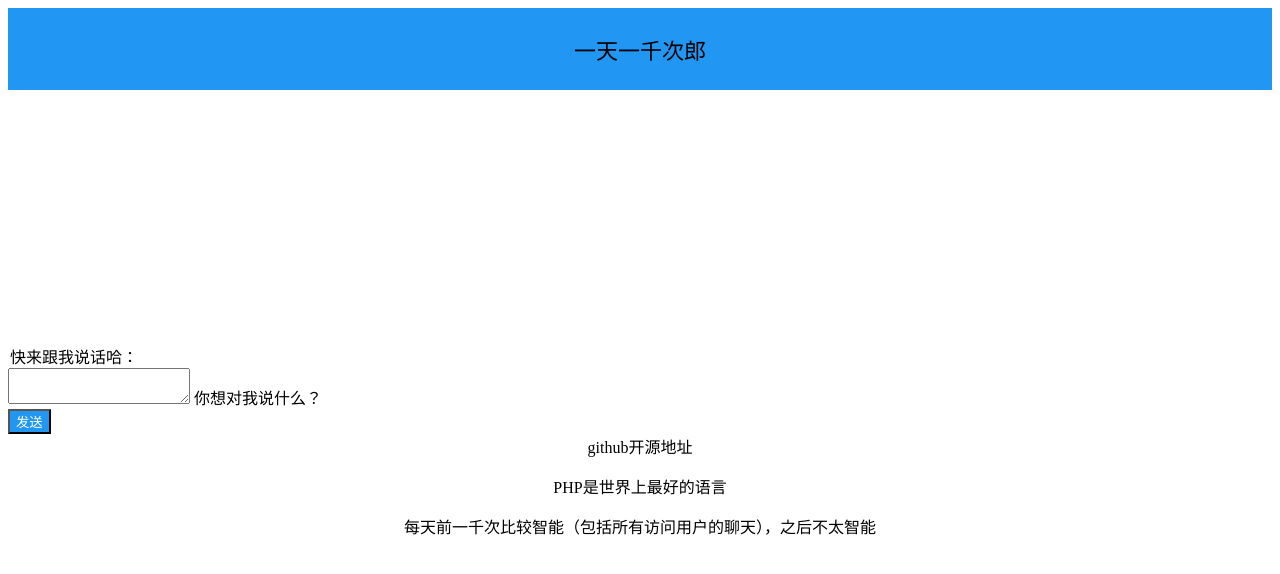
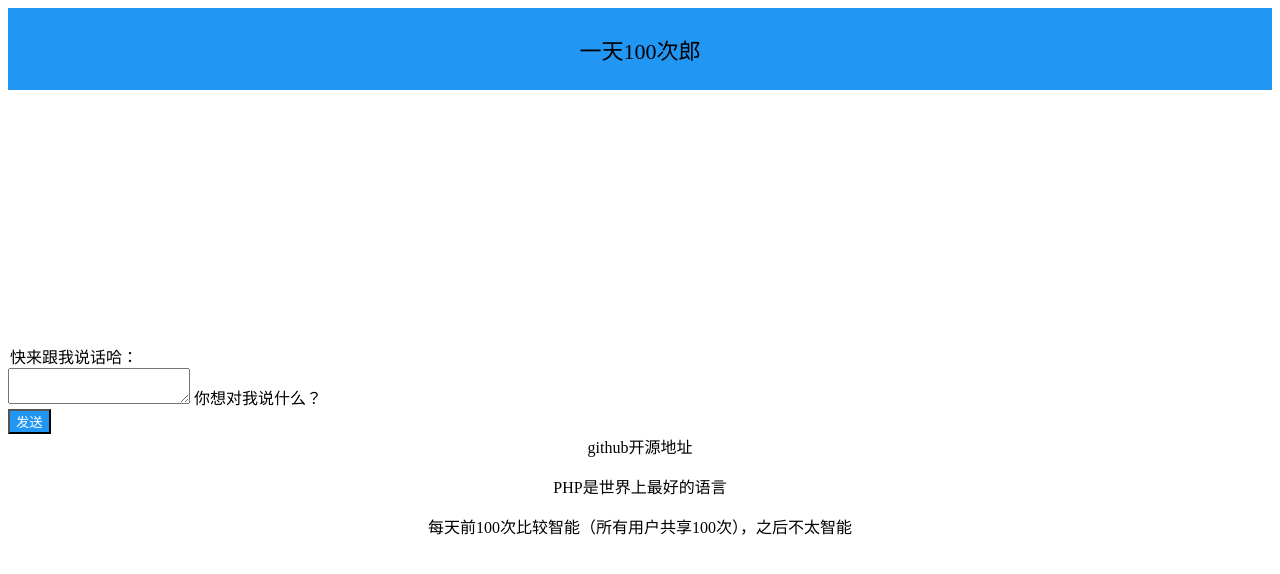
Before and after one commit to MXILSH/chatRobot, a PHP site: page / in a window 1280 px wide. Shown: the top 574 px of the page. Run offline with PHP 8.4, Linux system fonts and the light colour scheme; some libraries are stand-ins or nearby versions.

Commit message:
Add files via upload
修正bug:
1，当调用次数超出时，改用微梦。
2，Chrome实测可自动滚动。
遗留BUG：
当输入或回复过长时，iframe内网页会不适应
...

```diff
--- a/ChatTM.php
+++ b/ChatTM.php
@@ -39,6 +39,9 @@ class ChatTM
                         if(strcmp(strtolower($key_r),'values') == 0){
                             foreach ($value_r as $key_t=>$value_t){
                                 if(strcmp(strtolower($key_t),'text') == 0) {
+                                    if((strcmp(strtolower($value_t),'请求次数超限制!') == 0) || (strcmp(strtolower($value_t),'apikey格式不合法!') == 0)){
+                                        return $this->getWeimengText();
+                                    }
                                     return $value_t;
                                 }
                             }
@@ -54,7 +57,7 @@ class ChatTM
         //看得出来微梦返回的也是json，可以重新写这个方法！！！
         //--------------------------------------------------------------------
         if (strcmp($this->chat_text,"") != 0) {
-            $url = "http://open.drea.cc/chat/get?keyWord=" . urlencode("$$this->chat_text") . "&userName=type%3Dbbs";//此处如果其中包含中文，则无法访问
+            $url = "http://open.drea.cc/chat/get?keyWord=" . urlencode("$this->chat_text") . "&userName=type%3Dbbs";//此处如果其中包含中文，则无法访问
             $contents = file_get_contents($url);
             $result_1 = explode(":", $contents);//分割字符串
             $result_2 = explode("}", $result_1[3]);//再次分割
--- a/index.php
+++ b/index.php
@@ -4,7 +4,7 @@
 $_BACKGROUND_COLOR = "#2196F3";
 ?>
 <head>
-    <title>一天一千次郎</title>
+    <title>一天100次郎</title>
     <meta charset="utf-8">
     <meta http-equiv="X-UA-Compatible" content="IE=edge">
     <meta name="viewport" content="width=device-width, initial-scale=1">
@@ -48,14 +48,14 @@ $_BACKGROUND_COLOR = "#2196F3";
 <div class="mui-appbar mui--z2" style="background-color:<?php echo $_BACKGROUND_COLOR;?>;">
     <table width="100%">
         <tr style="vertical-align:middle;">
-            <td class="mui--appbar-height" align = "center" valign="center"><p style="font-size:22px;text-align: center;">一天一千次郎</p></td>
+            <td class="mui--appbar-height" align = "center" valign="center"><p style="font-size:22px;text-align: center;">一天100次郎</p></td>
         </tr>
     </table>
 </div>
 <div class="mui-panel">
     <div class="mui-panel mui--z3">
         <!-- 这里放iframe标签 -->
-        <iframe id="chat-form" scrolling="yes" src="chat.php" height="250px" width="100%" frameborder="no" style="margin:auto;"></iframe>
+        <iframe id="chat-form" scrolling="yes" src="chat.php" height="250px" width="100%" frameborder="no" style="margin:auto;" onload="scrolltobuttom();"></iframe>
     </div>
     <div class="mui-panel mui--z3">
         <form class="mui-form" name="form-chat">
@@ -74,7 +74,7 @@ $_BACKGROUND_COLOR = "#2196F3";
     </div>
 
     <p style="text-align:center;">PHP是世界上最好的语言</p>
-    <p style="text-align:center;">每天前一千次比较智能（包括所有访问用户的聊天），之后不太智能</p>
+    <p style="text-align:center;">每天前100次比较智能（所有用户共享100次），之后不太智能</p>
 </footer>
 </body>
 </html>
```
